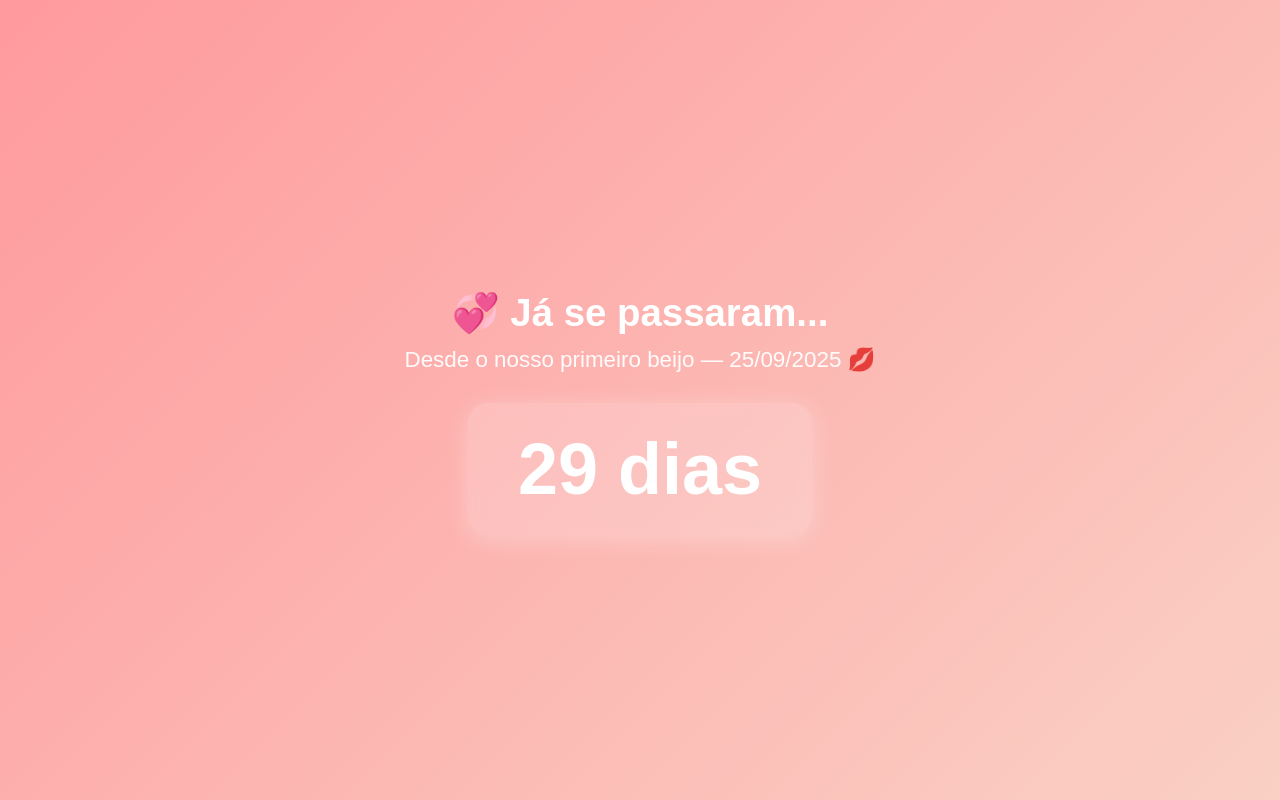
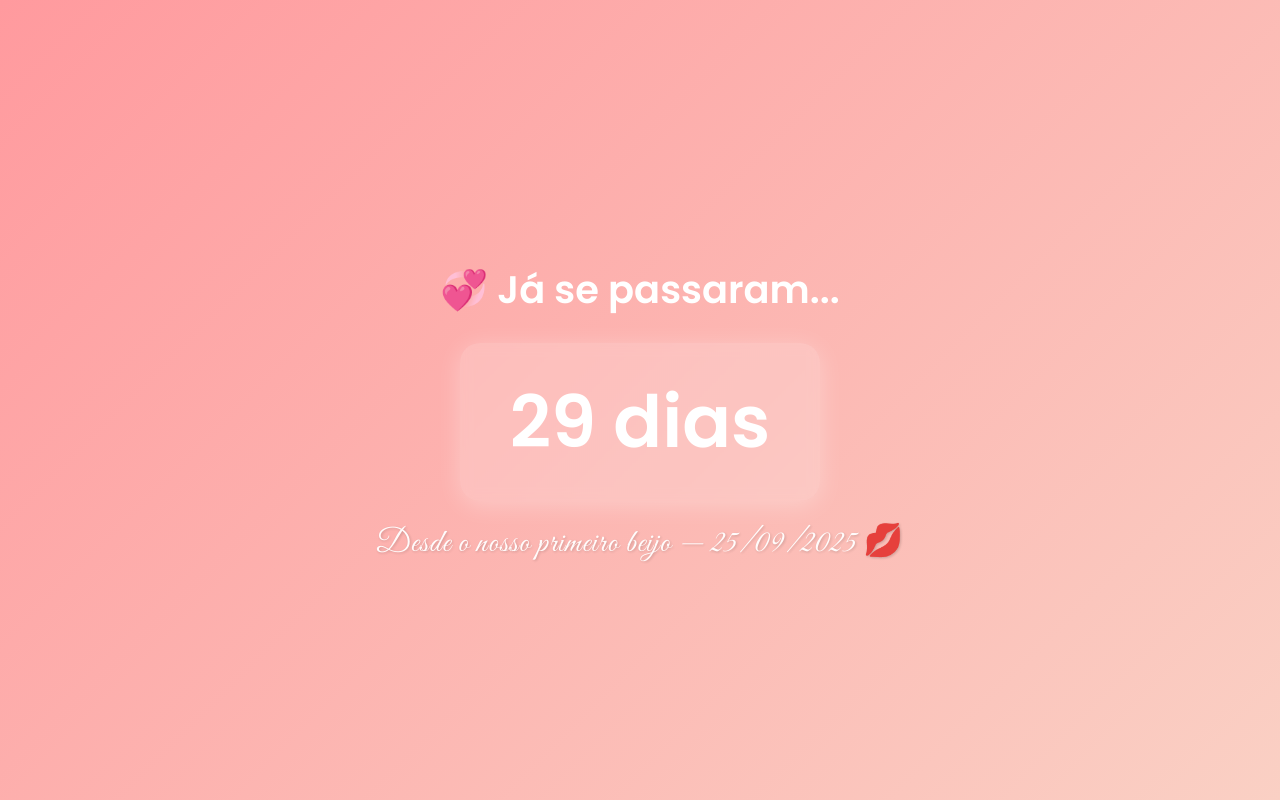
Before and after one commit to JosueVicente1709/Contador, a plain HTML site: page index.html in a window 1280 px wide. Drawn offline with Linux system fonts and the light colour scheme.

Commit message:
Update index.html

```diff
--- a/index.html
+++ b/index.html
@@ -5,6 +5,8 @@
   <meta name="viewport" content="width=device-width,initial-scale=1" />
   <title>Contador do Nosso Primeiro Beijo 💋</title>
   <style>
+    @import url('https://fonts.googleapis.com/css2?family=Great+Vibes&family=Poppins:wght@400;600&display=swap');
+
     body {
       background: linear-gradient(135deg, #ff9a9e 0%, #fad0c4 100%);
       font-family: 'Poppins', sans-serif;
@@ -20,14 +22,7 @@
 
     h1 {
       font-size: 2.4em;
-      margin-bottom: 10px;
-    }
-
-    .subtitulo {
-      font-size: 1.4em;
-      font-weight: 500;
-      margin-bottom: 30px;
-      opacity: 0.95;
+      margin-bottom: 25px;
     }
 
     #contador {
@@ -38,13 +33,24 @@
       border-radius: 20px;
       backdrop-filter: blur(6px);
       box-shadow: 0 4px 25px rgba(255, 255, 255, 0.3);
+      margin-bottom: 20px;
+    }
+
+    .subtitulo {
+      font-family: 'Great Vibes', cursive;
+      font-size: 2em;
+      font-weight: 400;
+      color: #fff;
+      opacity: 0.95;
+      letter-spacing: 1px;
+      text-shadow: 1px 1px 3px rgba(0, 0, 0, 0.2);
     }
   </style>
 </head>
 <body>
   <h1>💞 Já se passaram...</h1>
+  <div id="contador">0 dias</div>
   <div class="subtitulo">Desde o nosso primeiro beijo — 25/09/2025 💋</div>
-  <div id="contador">0 dias</div>
 
   <script>
     const MS_PER_DAY = 24 * 60 * 60 * 1000;
```
